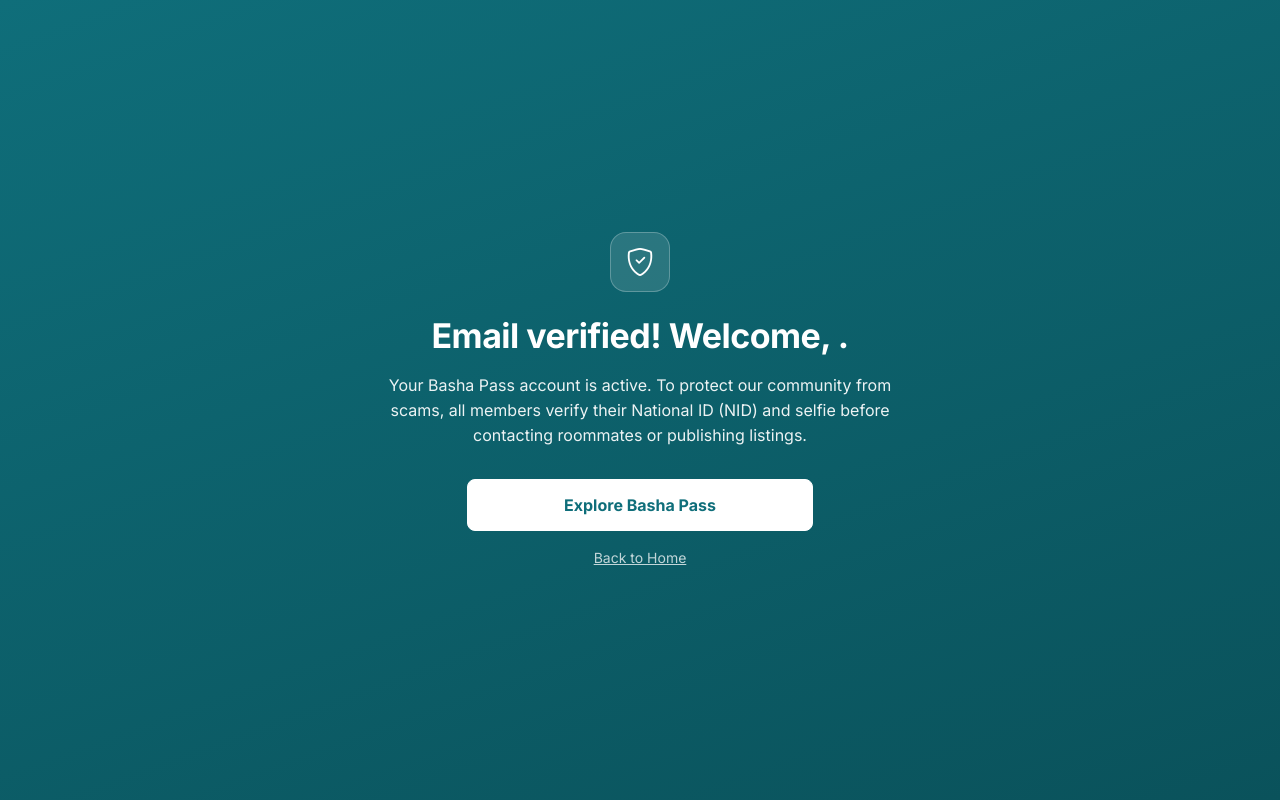
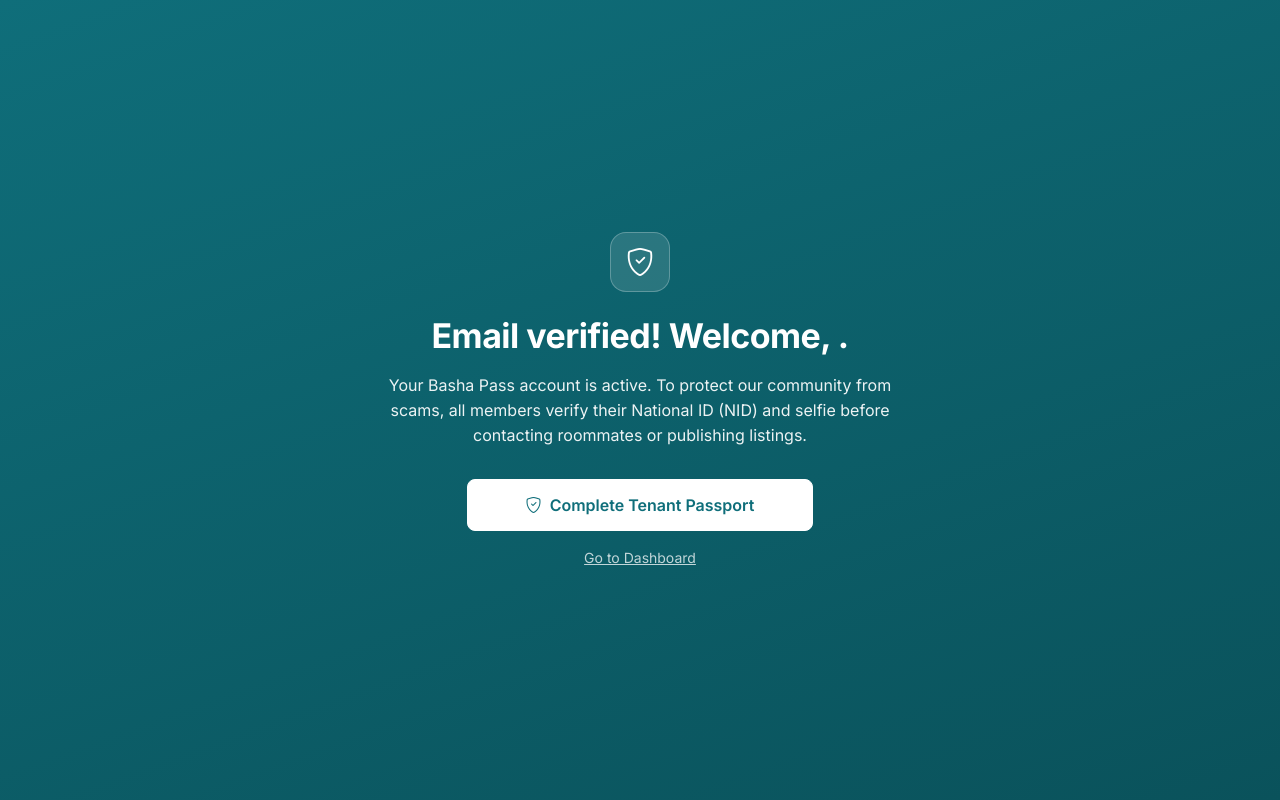
Before and after one commit to monowar-hossain-bs23/e2e-project, a Django app: page /accounts/welcome/ in a window 1280 px wide. Run offline with Django 5.2, Linux system fonts and the light colour scheme; the visitor is signed in with stand-in values (Sample User, id 1).

Commit message:
feat(navigation): wire navbar, welcome screen, and login redirect to dashboard & wizard

```diff
--- a/apps/accounts/views.py
+++ b/apps/accounts/views.py
@@ -258,7 +258,7 @@ class LoginView(View):
             next_url, allowed_hosts={request.get_host()}
         ):
             return redirect(next_url)
-        return redirect("/")
+        return redirect("dashboard")
 
 
 class LogoutView(View):
--- a/templates/accounts/welcome.html
+++ b/templates/accounts/welcome.html
@@ -19,11 +19,11 @@
     </p>
 
     <div class="d-grid gap-3 col-md-8 mx-auto">
-      <a href="{% url 'landing' %}" class="btn btn-light btn-lg">
-        Explore Basha Pass
+      <a href="{% url 'passport_create' %}" class="btn btn-light btn-lg fw-semibold">
+        <i class="bi bi-shield-check me-1 text-primary"></i> Complete Tenant Passport
       </a>
-      <a href="{% url 'landing' %}" class="text-white text-opacity-75 small text-decoration-underline">
-        Back to Home
+      <a href="{% url 'dashboard' %}" class="text-white text-opacity-75 small text-decoration-underline">
+        Go to Dashboard
       </a>
     </div>
   </div>
```
Also changed, not shown: templates/basha/partials/navbar.html (+8 -0 lines), tests/test_accounts/test_views.py (+3 -3 lines).
